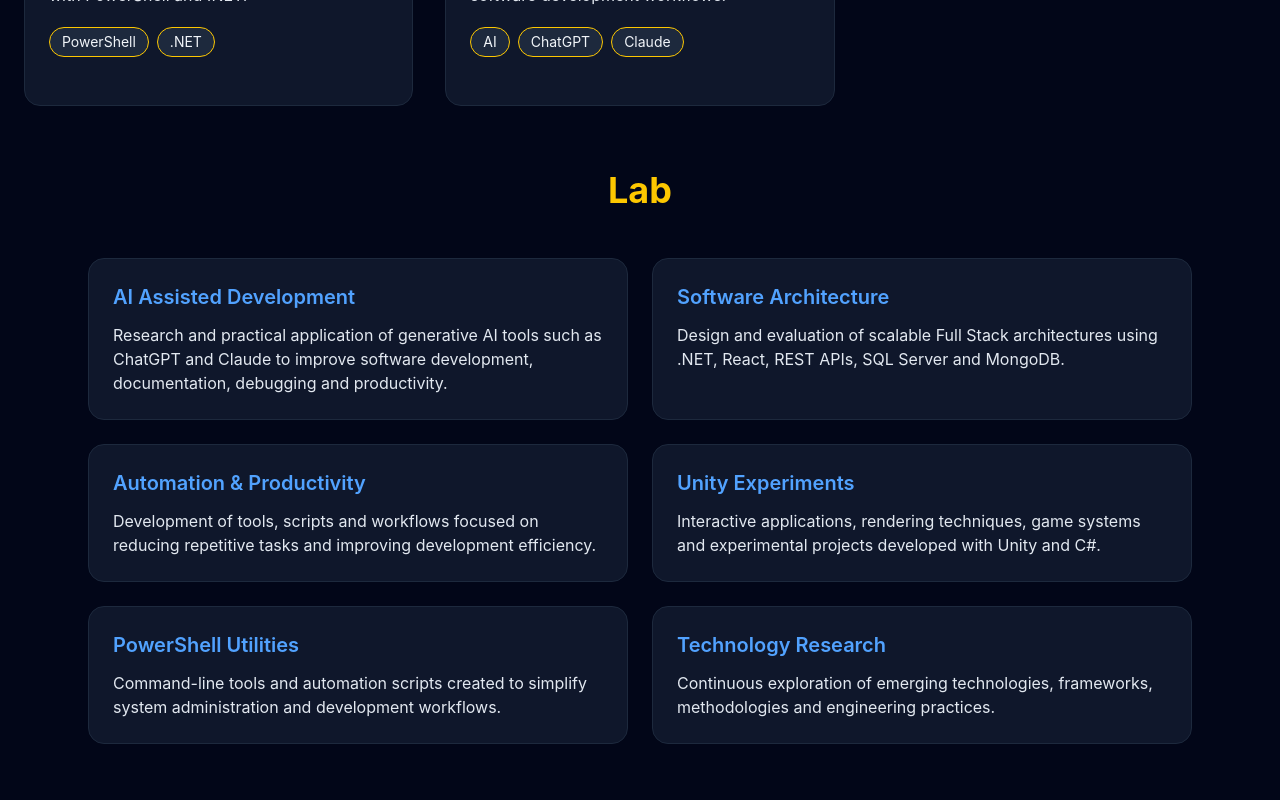
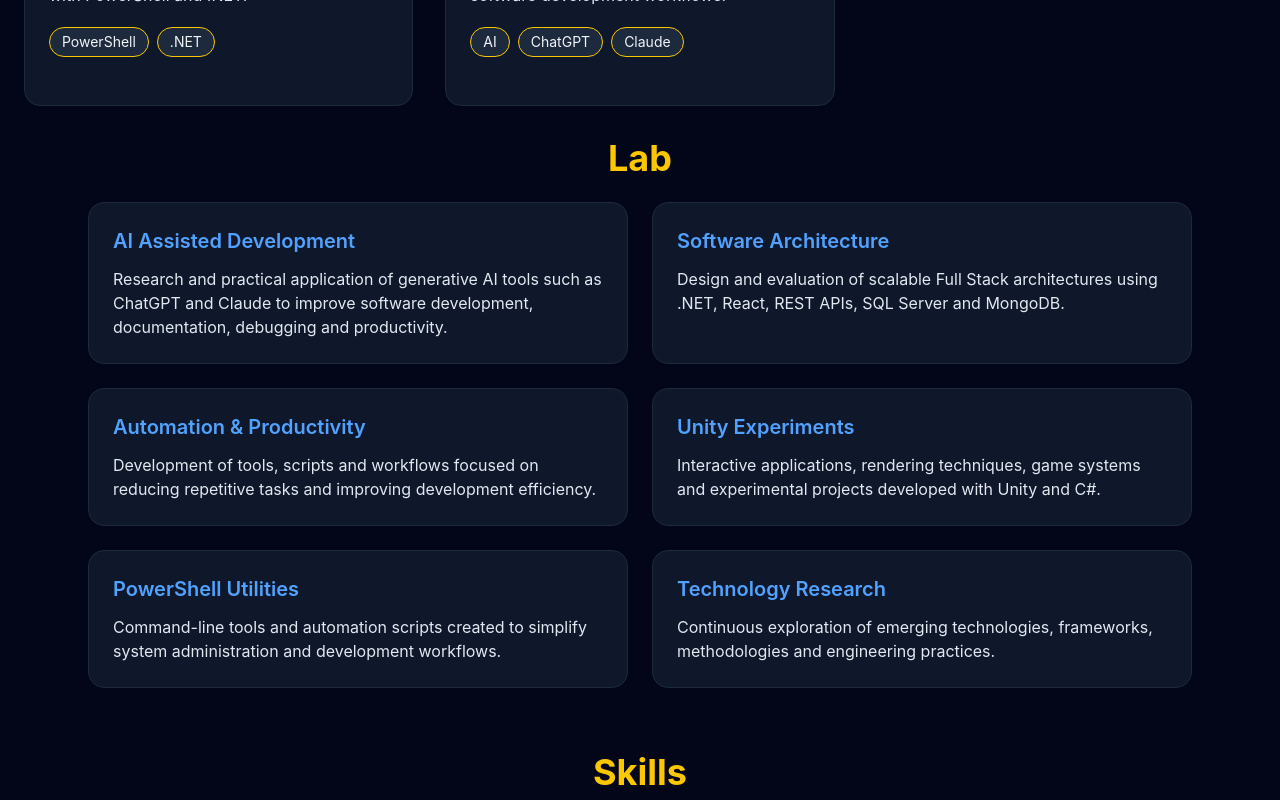
Before and after one commit to iamjosepunto/iamjosepunto.github.io, a React (Vite) app: page / in a window 1280 px wide. Shown: the part 1420-2220 px from the top of the page. Built offline with nearby package versions, Linux system fonts and the light colour scheme.

Commit message:
Reduce lab spacing

```diff
--- a/src/components/Lab.tsx
+++ b/src/components/Lab.tsx
@@ -77,13 +77,13 @@
   return (
     <section
       id="lab"
-      className="max-w-6xl mx-auto px-6 py-12"
+      className="max-w-6xl mx-auto px-6 py-4"
     >
       <h2
         className="
           text-4xl
           font-bold
-          mb-12
+          mb-6
           text-yellow-400
           text-center
           w-full
```
